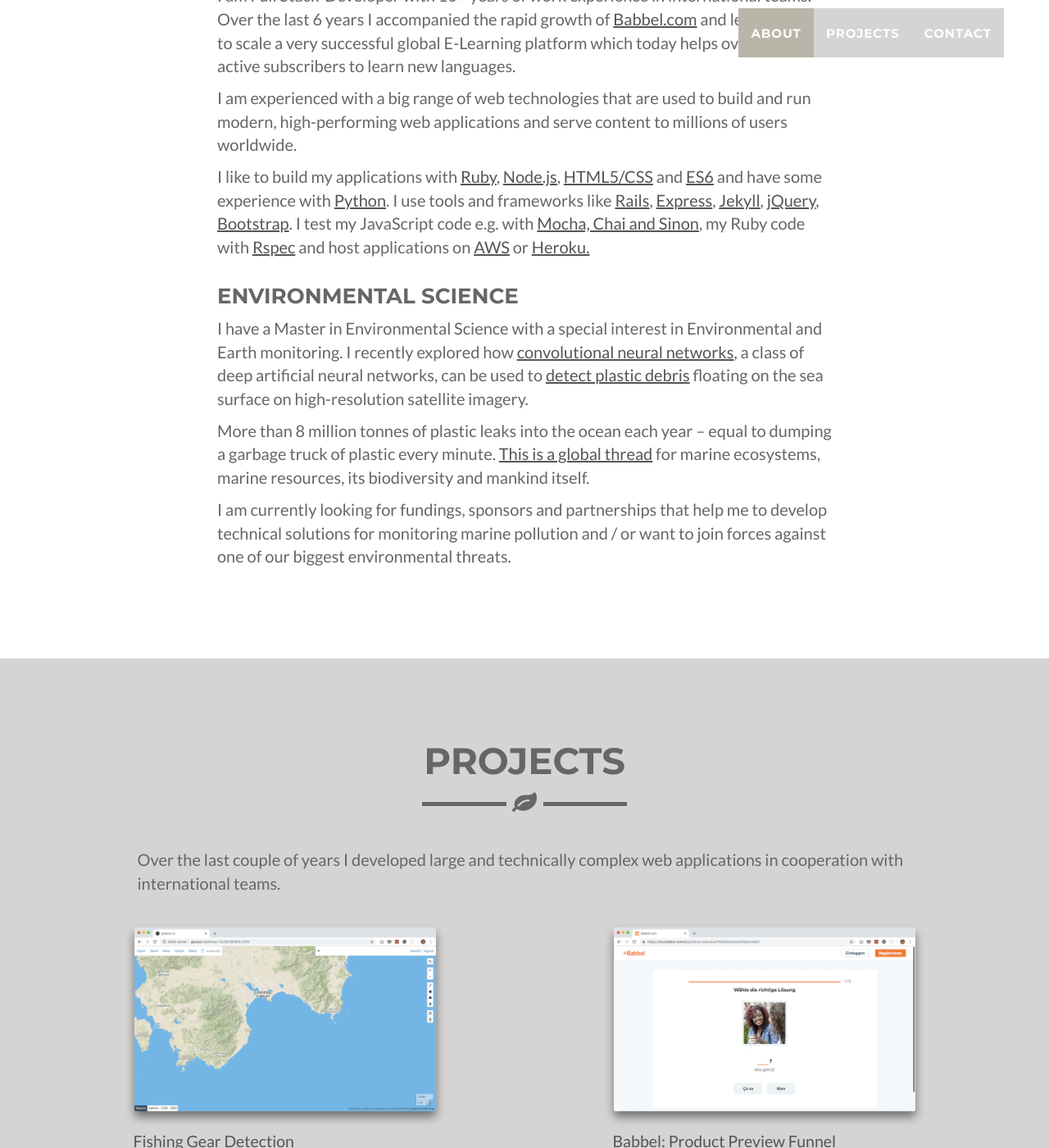
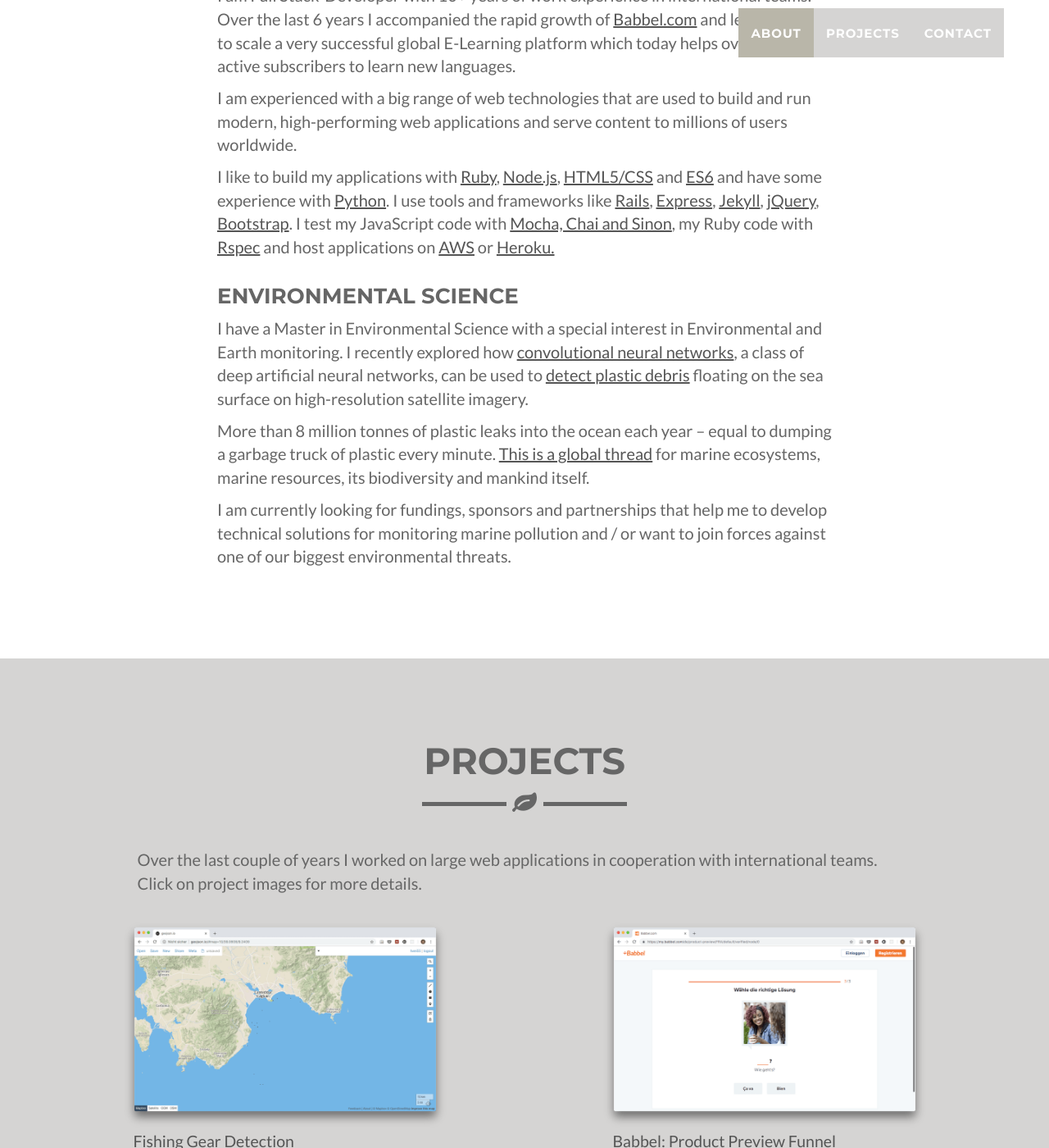
Before and after one commit to twei55/twei55.github.io, a Jekyll site: the page built from index.html, in a window 1280 px wide and 1400 px high, scrolled down 977 px. Shown: the whole window at 82% size. Built offline with Jekyll 4.4.1, drawn with Linux system fonts in a browser that asks for light colours.

Commit message:
Text changes

```diff
--- a/_includes/about.html
+++ b/_includes/about.html
@@ -13,7 +13,7 @@
                     <h3>Coding</h3>
                     <p>I am Full Stack-Developer with 10+ years of work experience in international teams. Over the last 6 years I accompanied the rapid growth of <a href="https://www.babbel.com" target="_blank">Babbel.com</a> and learned how to scale a very successful global E-Learning platform which today helps over 1 million active subscribers to learn new languages.</p>
                     <p>I am experienced with a big range of web technologies that are used to build and run modern, high-performing web applications and serve content to millions of users worldwide.</p>
-                     <p>I like to build my applications with <a href="https://www.ruby-lang.org/de/" target="_blank">Ruby</a>, <a href="https://nodejs.org/en/" target="_blank">Node.js</a>, <a href="https://developer.mozilla.org/en-US/docs/Web" target="_blank">HTML5/CSS</a> and <a href="https://kangax.github.io/compat-table/es6/" target="_blank">ES6</a> and have some experience with <a href="https://www.python.org/" target="_blank">Python</a>. I use tools and frameworks like <a href="https://naturaily.com/blog/who-gives-f-about-rails" target="_blank">Rails</a>, <a href="https://expressjs.com/" taregt="_blank">Express</a>, <a href="http://jekyllrb.com" target="_blank">Jekyll</a>, <a href="https://jquery.com/" target="_blank">jQuery</a>, <a href="https://getbootstrap.com/" target="_blank">Bootstrap</a>. I test my JavaScript code e.g. with <a href="https://medium.com/welldone-software/an-overview-of-javascript-testing-in-2018-f68950900bc3">Mocha, Chai and Sinon</a>, my Ruby code with <a href="http://www.betterspecs.org/" target="_blank">Rspec</a> and host applications on <a href="https://aws.amazon.com/" target="_blank">AWS</a> or <a href="https://www.heroku.com" target="_blank">Heroku.</a></p>
+                     <p>I like to build my applications with <a href="https://www.ruby-lang.org/de/" target="_blank">Ruby</a>, <a href="https://nodejs.org/en/" target="_blank">Node.js</a>, <a href="https://developer.mozilla.org/en-US/docs/Web" target="_blank">HTML5/CSS</a> and <a href="https://kangax.github.io/compat-table/es6/" target="_blank">ES6</a> and have some experience with <a href="https://www.python.org/" target="_blank">Python</a>. I use tools and frameworks like <a href="https://naturaily.com/blog/who-gives-f-about-rails" target="_blank">Rails</a>, <a href="https://expressjs.com/" taregt="_blank">Express</a>, <a href="http://jekyllrb.com" target="_blank">Jekyll</a>, <a href="https://jquery.com/" target="_blank">jQuery</a>, <a href="https://getbootstrap.com/" target="_blank">Bootstrap</a>. I test my JavaScript code with <a href="https://medium.com/welldone-software/an-overview-of-javascript-testing-in-2018-f68950900bc3">Mocha, Chai and Sinon</a>, my Ruby code with <a href="http://www.betterspecs.org/" target="_blank">Rspec</a> and host applications on <a href="https://aws.amazon.com/" target="_blank">AWS</a> or <a href="https://www.heroku.com" target="_blank">Heroku.</a></p>
                 </div>
                 <div class="col-lg-2"></div>
             </div>
--- a/_includes/portfolio_grid.html
+++ b/_includes/portfolio_grid.html
@@ -12,7 +12,7 @@
             <div class="row">
                 <div class="col-lg-1"></div>
                 <div class="col-lg-10 portfolio-header">
-                    <p>Over the last couple of years I developed large and technically complex web applications in cooperation with international teams.</p>
+                    <p>Over the last couple of years I worked on large web applications in cooperation with international teams. Click on project images for more details.</p>
                 </div>
                 <div class="col-lg-1"></div>
             </div>
```
